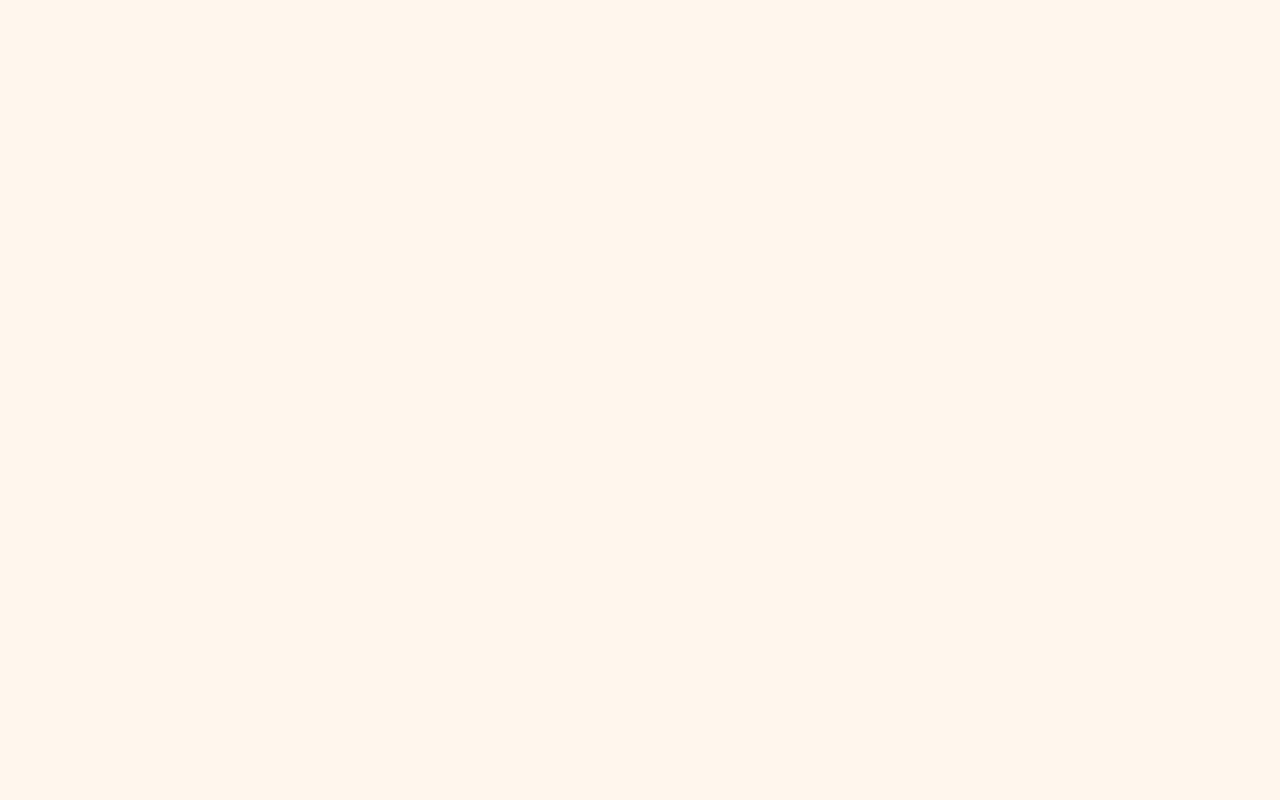
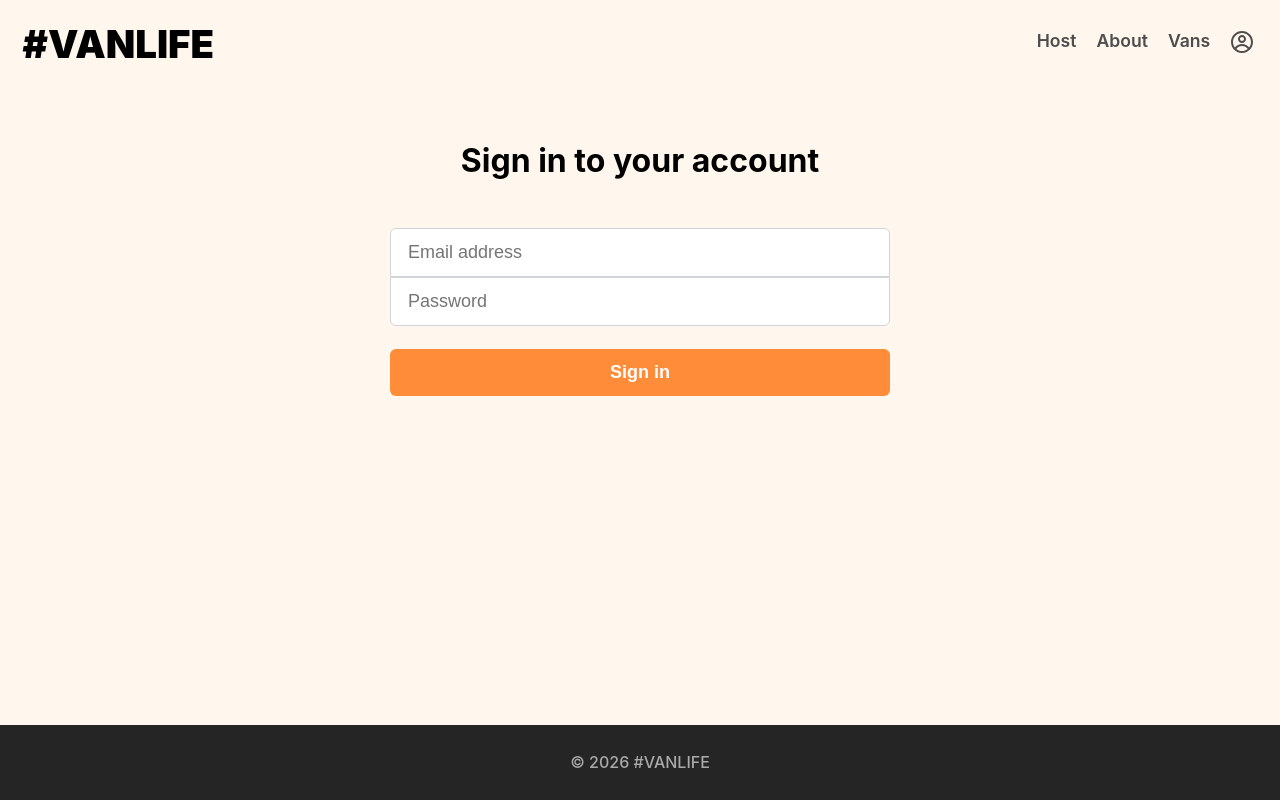
Before and after one commit to MhdSinanC/VanLife-React.js-Project, a React (Vite) app: page /login in a window 1280 px wide. Before the commit this address had no page. Built offline with nearby package versions, Linux system fonts and the light colour scheme; what miragejs would draw is missing.

Commit message:
login auth initiated

```diff
--- a/package.json
+++ b/package.json
@@ -13,6 +13,7 @@
     "miragejs": "^0.1.48",
     "react": "^18.3.1",
     "react-dom": "^18.3.1",
+    "react-icons": "^5.5.0",
     "react-router-dom": "^7.9.6"
   },
   "devDependencies": {
--- a/src/App.jsx
+++ b/src/App.jsx
@@ -3,6 +3,8 @@ import Home from './pages/Home/Home';
 import About from './pages/About/About';
 import Vans from './pages/Vans/Vans';
 import VanDetails from './pages/Vans/VanDetails';
+import Login from './pages/Login/Login';
+import NotFound from './pages/NotFound/NotFound';
 
 import '../server';
 import Layout from './components/Layout';
@@ -15,6 +17,7 @@ import HostLayout from './components/HostLayout';
 import HostVanInfo from './pages/Host/HostVanInfo';
 import HostVanPricing from './pages/Host/HostVanPricing';
 import HostVanPhotos from './pages/Host/HostVanPhotos';
+import AuthRequired from './components/AuthRequired';
 
 export default function App() {
   return (
@@ -25,19 +28,23 @@ export default function App() {
           <Route path='about' element={<About />} />
           <Route path='vans' element={<Vans />} />
           <Route path='vans/:id' element={<VanDetails />} />
+          <Route path='login' element={<Login />} />
 
+          <Route element={<AuthRequired />}>
             <Route path='host' element={<HostLayout />}>
               <Route index element={<Dashboard />} />
               <Route path='income' element={<Income />} />
               <Route path='vans' element={<HostVans />} />
+              <Route path='reviews' element={<Reviews />} />
               <Route path='vans/:id' element={<HostVanDetail />}>
                 <Route index element={<HostVanInfo />} />
                 <Route path='pricing' element={<HostVanPricing />} />
                 <Route path='photos' element={<HostVanPhotos />} />
               </Route>
-            <Route path='reviews' element={<Reviews />} />
+            </Route>
           </Route>
 
+          <Route path="*" element={<NotFound />} />
         </Route>
       </Routes>
     </BrowserRouter>
--- /dev/null
+++ b/src/components/AuthRequired.jsx
@@ -0,0 +1,11 @@
+import { Navigate, Outlet } from "react-router-dom";
+
+export default function AuthRequired() {
+    const authenticated = false;
+
+    if (!authenticated) {
+        return <Navigate to='./login' />
+    }
+
+    return <Outlet />
+}
--- a/src/components/Header.css
+++ b/src/components/Header.css
@@ -37,6 +37,10 @@ header a.activeLink {
     text-decoration: underline;
 }
 
+header a>.login-icon {
+    font-size: 1.5rem;
+}
+
 
 
 /* responsive */
--- a/src/components/Header.jsx
+++ b/src/components/Header.jsx
@@ -1,5 +1,6 @@
 import { Link, NavLink } from "react-router-dom";
 import './Header.css';
+import { CgProfile } from "react-icons/cg";
 
 export default function Header() {
     return (
@@ -12,7 +13,6 @@ export default function Header() {
                     Host
                 </NavLink>
 
-
                 <NavLink
                     to='/about'
                     className={({ isActive }) => isActive ? "activeLink" : ""}>
@@ -24,6 +24,11 @@ export default function Header() {
                     className={({ isActive }) => isActive ? "activeLink" : ""}>
                     Vans
                 </NavLink>
+
+                <NavLink
+                    to='/login'>
+                    <CgProfile className="login-icon"/>
+                </NavLink>
             </nav>
         </header>
     )
--- /dev/null
+++ b/src/pages/Login/Login.css
@@ -0,0 +1,45 @@
+.login-container {
+    margin-top: 2rem;
+    padding-inline: 1rem;
+    display: flex;
+    flex-direction: column;
+    align-items: center;
+}
+
+.login-container>h1 {
+    margin-bottom: 3rem;
+}
+
+.login-form {
+    display: flex;
+    flex-direction: column;
+    width: 100%;
+    max-width: 500px;
+}
+
+.login-form>input {
+    padding: 13px 17px;
+    font-size: 18px;
+    border: 1px solid #D1D5DB;
+}
+
+.login-form>input:nth-child(1) {
+    border-top-left-radius: 6px;
+    border-top-right-radius: 6px;
+}
+
+.login-form>input:nth-child(2) {
+    border-bottom-left-radius: 6px;
+    border-bottom-right-radius: 6px;
+    margin-bottom: 1.4rem;
+}
+
+.login-form>button {
+    background-color: #FF8C38;
+    color: white;
+    font-weight: 700;
+    border-radius: 6px;
+    padding: 13px 17px;
+    border: none;
+    font-size: 18px;
+}
--- /dev/null
+++ b/src/pages/Login/Login.jsx
@@ -0,0 +1,39 @@
+import React from 'react';
+import './Login.css';
+
+export default function Login() {
+
+    const [loginFormData, setLoginFormData] = React.useState({email: "", password: ""})
+
+
+    const handleSubmit = (e) => {
+        e.preventDefault();
+        console.log(loginFormData)
+    }
+
+    const handleChange = (e) => {
+
+        const {name, value} = e.target;
+
+        setLoginFormData(prev => (
+            {...prev, [name] : value}
+        ))
+
+    }
+
+
+
+    return (
+        <div className="login-container">
+            <h1>Sign in to your account</h1>
+            <form className="login-form" onSubmit={handleSubmit}>
+
+                <input name='email' type="email" placeholder="Email address" onChange={handleChange} value={loginFormData.email}/>
+
+                <input name='password' type="password" placeholder="Password" onChange={handleChange} value={loginFormData.password}/>
+
+                <button>Sign in</button>
+            </form>
+        </div>
+    )
+}
--- /dev/null
+++ b/src/pages/NotFound/NotFound.css
@@ -0,0 +1,25 @@
+.not-found {
+    text-align: center;
+    display: flex;
+    flex-direction: column;
+    padding-inline: 2rem;
+    margin-top: 2rem;
+    align-items: center;
+}
+
+.not-found>h1 {
+    line-height: 42px;
+}
+
+.not-found>a {
+    background-color: #161616;
+    color: white;
+    margin-top: 1rem;
+    text-decoration: none;
+    font-weight: 700;
+    font-size: 18px;
+    padding: 1rem;
+    border-radius: 0.32rem;
+    width: 100%;
+    max-width: 31rem;
+}
--- /dev/null
+++ b/src/pages/NotFound/NotFound.jsx
@@ -0,0 +1,12 @@
+import { Link } from "react-router-dom"
+import './NotFound.css'
+
+export default function NotFound() {
+
+    return (
+        <div className="not-found">
+            <h1>Sorry, the page you were <br/>looking for was not found.</h1>
+            <Link to={'/'}>Return to home</Link>
+        </div>
+    )
+}
--- a/src/pages/Vans/Vans.jsx
+++ b/src/pages/Vans/Vans.jsx
@@ -93,8 +93,8 @@ export default function Vans() {
                         </button> : null}
                 </div>
 
-                {loading && <h2 className="van-loading">Loading vans...</h2>}
-                {error && <h2 className="van-error">{error}</h2>}
+                {loading && <h2 className="van-loading" aria-live="polite">Loading vans...</h2>}
+                {error && <h2 className="van-error" aria-live="assertive">{error}</h2>}
 
                 {!loading && !error && (
                     <div className="van-list">
```
Also changed, not shown: 1 other file (tests, documents, lock files or other folders). Lines whose indentation alone changed are shown as unchanged.
